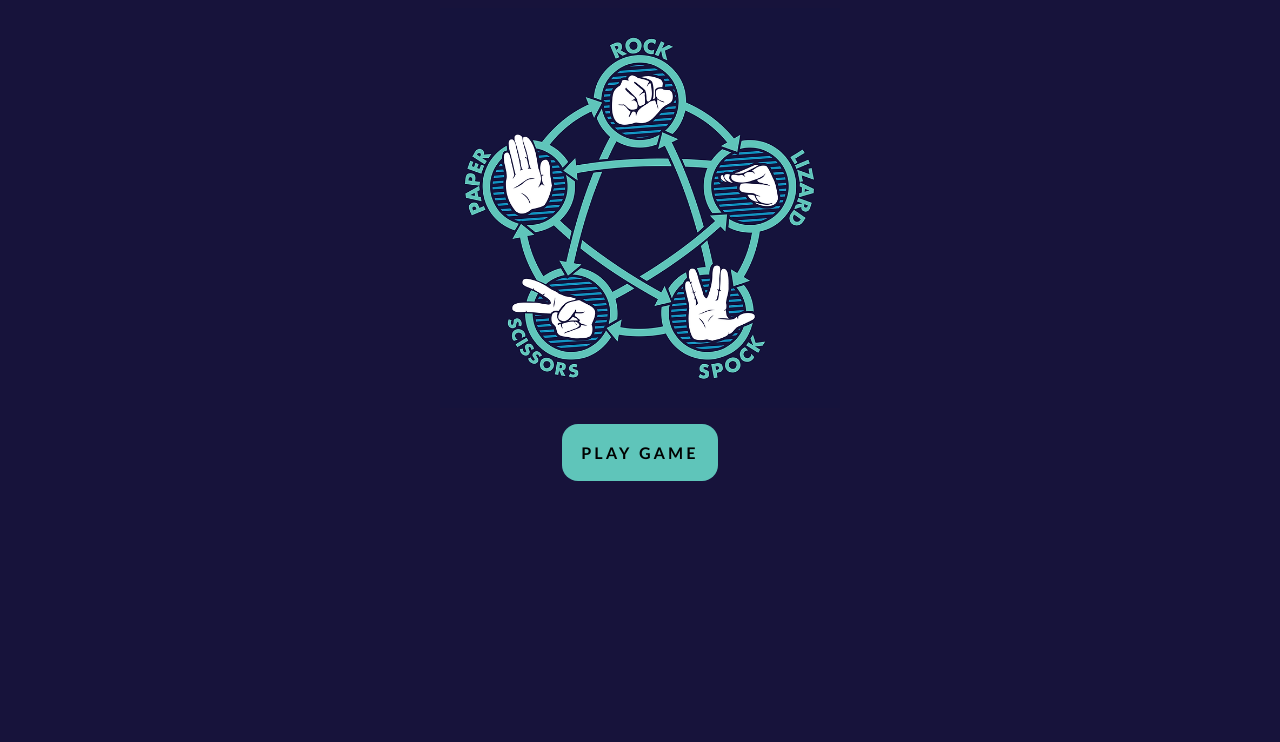
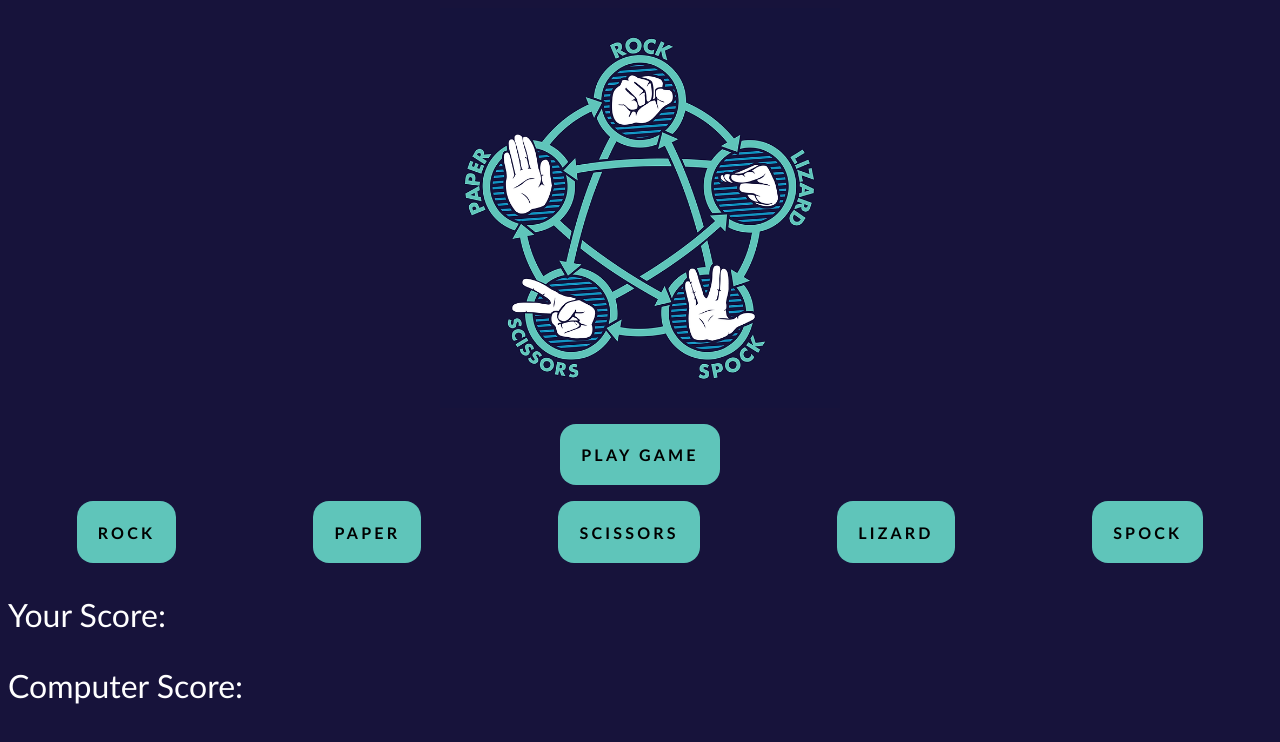
Before and after one commit to StephanRaab/vue-rpsls, a Vue app: page / in a window 1280 px wide. Shown: the top 742 px of the page. Built offline with nearby package versions, Linux system fonts and the light colour scheme.

Commit message:
add a bit of logic and generate buttons based off of options array

```diff
--- a/src/App.vue
+++ b/src/App.vue
@@ -1,10 +1,23 @@
 <script>
 export default {
   data() {
-
+    return {
+      playerScore: 0,
+      computerScore: 0,
+      choiceOptions: ['rock', 'paper', 'scissors', 'lizard', 'spock'],
+      playerChoice: '',
+      computerChoice: ''
+    }
   },
   methods: {
-
+    setPlayerChoice: function (selection) {
+      this.playerChoice = selection;
+      this.generateComputerChoice();
+    },
+    generateComputerChoice: function () {
+      let computerIndex = Math.floor(Math.random() * this.choiceOptions.length);
+      this.computerChoice = this.choiceOptions[computerIndex];
+    }
   }
 }
 </script>
@@ -12,7 +25,15 @@ export default {
 <template>
   <img class="logo center" src="/src/assets/rpsls.webp" alt="rock paper scissors lizard spock image">
 
-  <button id="start_game" class="center">Play game</button>
+  <button id="start-game" class="center">Play game</button>
+
+
+  <div id="game-btns-container">
+    <button v-for="choice in choiceOptions" @click="setPlayerChoice(choice)">{{ choice }}</button>
+  </div>
+
+  <p class="score">Your Score: {{ playerChoice }}</p>
+  <p class="score">Computer Score: {{ computerChoice }}</p>
 </template>
 
 <style scoped>
@@ -26,28 +47,40 @@ export default {
   /* margin-top: 0%; maybe change this from 20 - 0& after the game starts??? */
 }
 
-#start_game {
+#start-game {
   margin-top: 1em;
+}
+
+#game-btns-container {
+  display: flex;
+  flex-direction: row;
+  margin-top: 1em;
+  justify-content: space-around;
+}
+
+.score {
+  color: white;
+  font-size: 2em;
 }
 
 button {
   padding: 1.2em;
   border-radius: 1em;
-  border: none;
+  border: 2px solid transparent;
   background-color: #5fc5ba;
   text-transform: uppercase;
   font-weight: bold;
   font-size: 1em;
   letter-spacing: .2em;
   cursor: pointer;
-  transition: 0.15s;
+  transition: 0.2s;
 }
 
 button:hover {
   /* background-color: #12a2d0; */
   background-color: #17133b;
   border: 2px solid #12a2d0;
-  transition: 0.15s;
+  transition: 0.2s;
   color: white;
 }
 </style>
```
